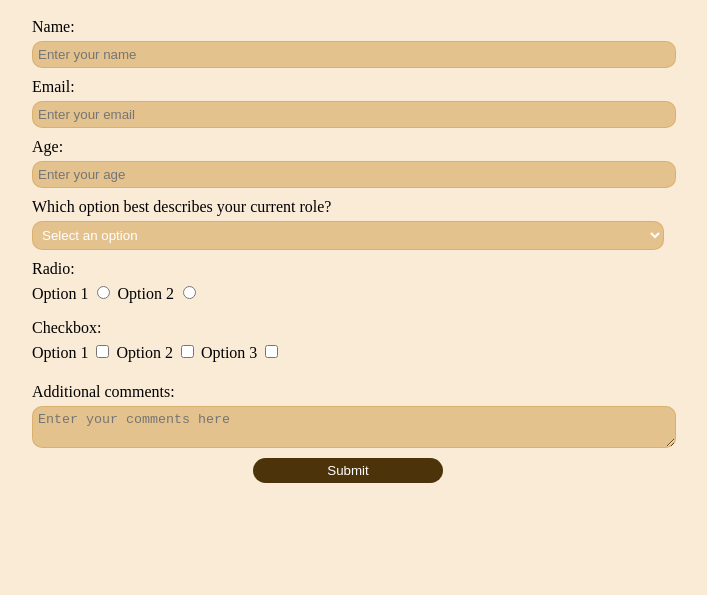
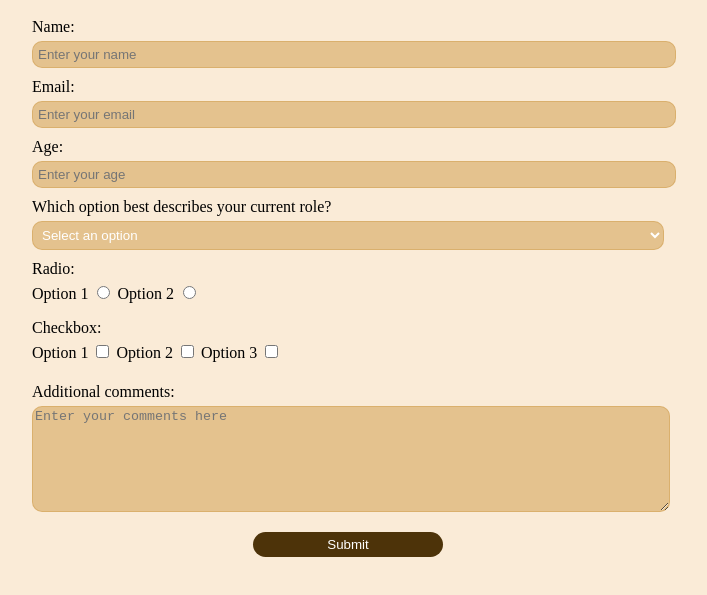
Before and after one commit to seanlabrador0625/freeCodeCampSurvey, a plain HTML site: page index.html in a window 1280 px wide. Shown: the part 97-692 px from the top of the page, without its empty margins (292-999 px from the left). Drawn offline with Linux system fonts and the light colour scheme.

Commit message:
Update style.css

```diff
--- a/style.css
+++ b/style.css
@@ -19,11 +19,17 @@ p{
     margin-bottom: 10px;
 }
 
-input[type="text"], input[type="email"], input[type="age"], select, textarea{
+input[type="text"], input[type="email"], input[type="age"], select#dropdown{
     width: 100%;
     margin-top: 5px;
     margin-bottom: 10px;
     padding: 5px;
+    border-radius: 10px;
+}
+
+textarea{
+    width: 100%;
+    height: 100px;
     border-radius: 10px;
 }
 
@@ -51,7 +57,7 @@ label[for="comments"], label[for="checkbox"], label[for="radio"] {
 
 button[type="submit"]{
     width: 30%;
-    margin: 0 auto;
+    margin: 20px auto;
     padding: 5px;
     background-color: #4d3309;
     color: white;
```
